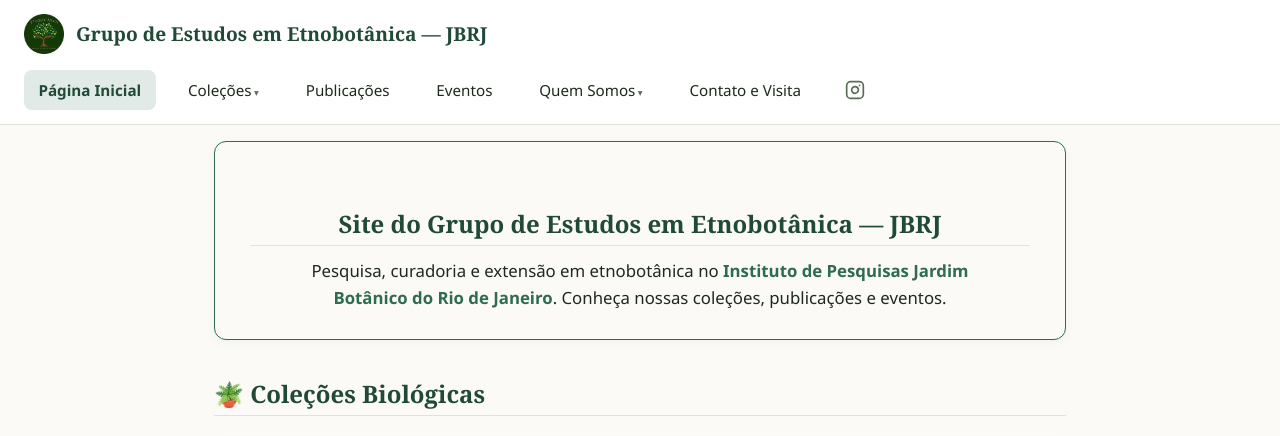
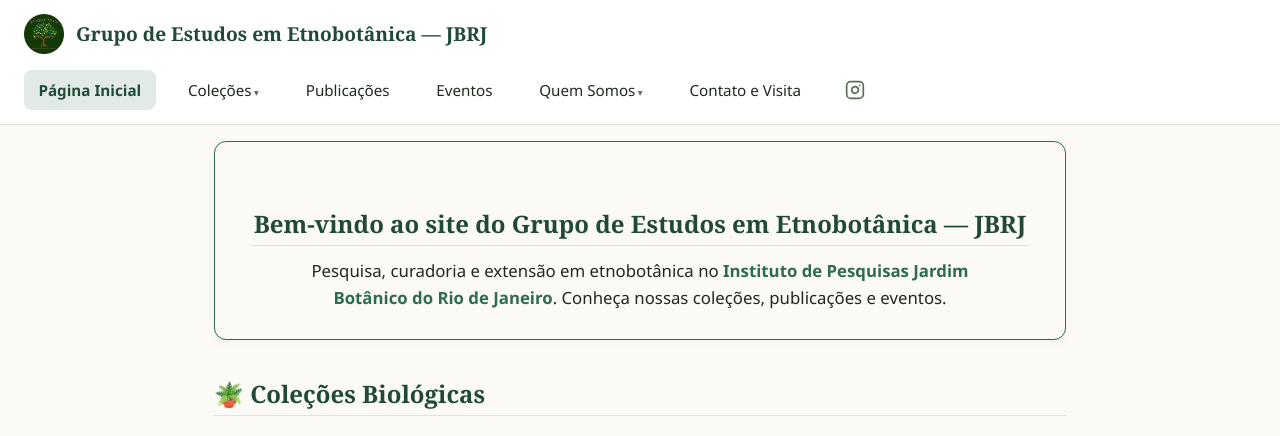
Before and after one commit to etnobotanicajbrj/site-principal, a Jekyll site: the page built from index.md, in a window 1280 px wide and 900 px high, cut to the strip 0-436 px from the top of the window. Built offline with Jekyll 4.4.1, drawn with Linux system fonts in a browser that asks for light colours.

Commit message:
Update index.md

```diff
--- a/index.md
+++ b/index.md
@@ -8,7 +8,7 @@ permalink: /
      =========================================================== -->
 
 <div class="banner-home">
-  <h2>Site do Grupo de Estudos em Etnobotânica — JBRJ</h2>
+  <h2>Bem-vindo ao site do Grupo de Estudos em Etnobotânica — JBRJ</h2>
   <p class="banner-descricao">
     Pesquisa, curadoria e extensão em etnobotânica no
     <strong>Instituto de Pesquisas Jardim Botânico do Rio de Janeiro</strong>.
@@ -176,7 +176,7 @@ permalink: /
     Explore a <strong>Coleção Temática de Plantas Medicinais</strong> por conta própria!
     Um roteiro com texto e áudio para você conhecer cerca de 170 espécies medicinais.
   </p>
-  <a href="{{ '/colecoes/ctpm/visite/' | relative_url }}" class="botao botao-grande">
+  <a href="{{ '/colecoes/ctpm/visite/' | relative_url }}" class="botao">
     🌿 Iniciar visita autoguiada
   </a>
 </div>
```
